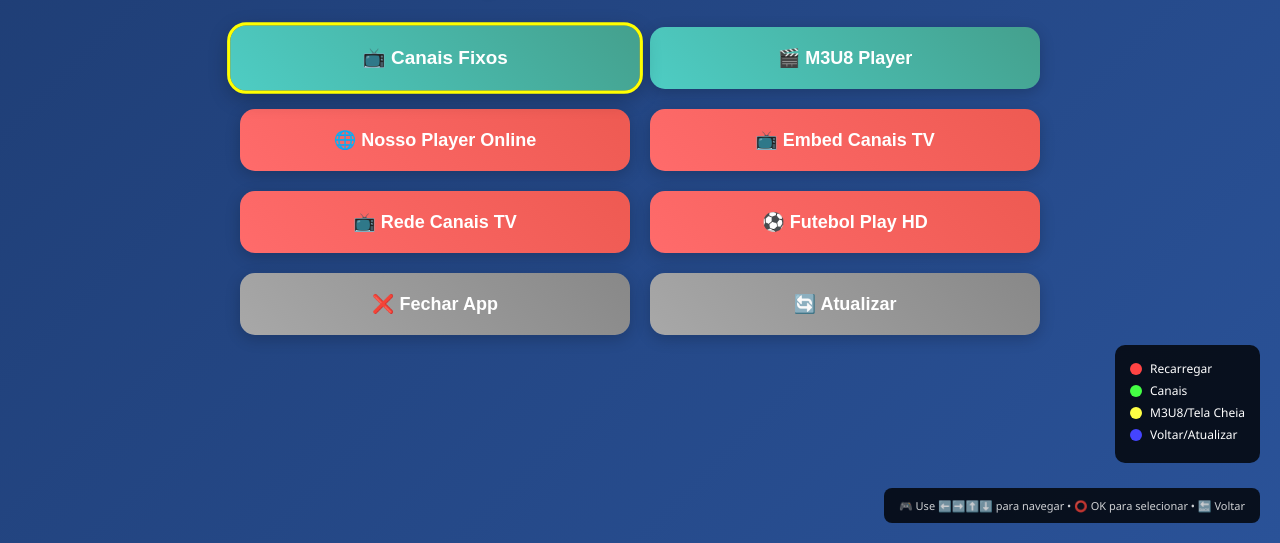
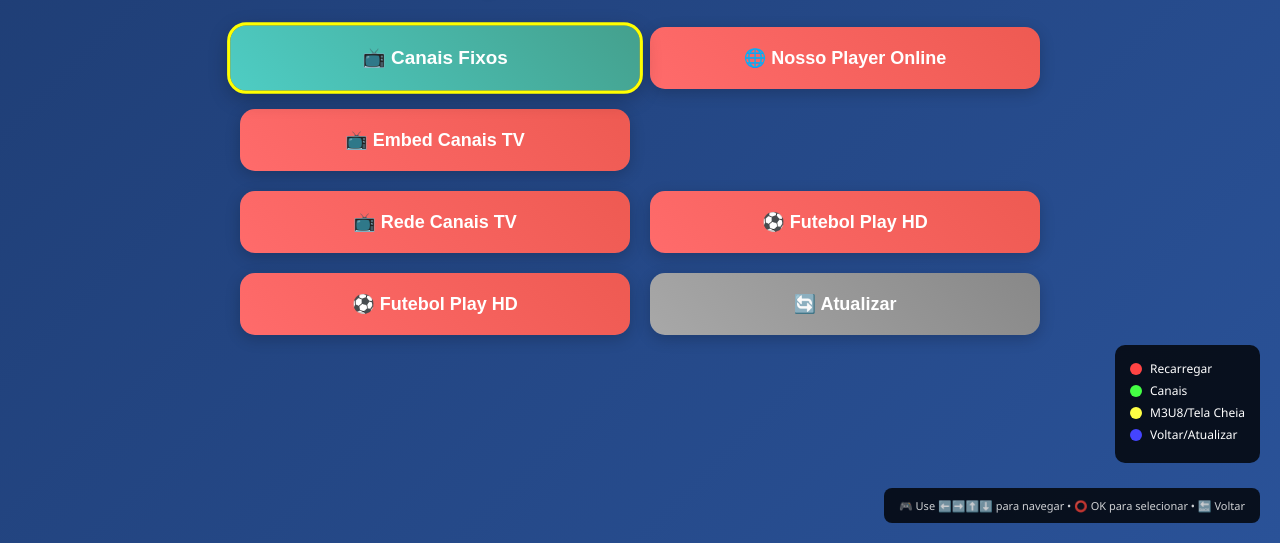
Before and after one commit to victorozzyy/m3uplayer-web, a plain HTML site: page index.html in a window 1280 px wide. Shown: the part 257-800 px from the top of the page. Drawn offline with Linux system fonts and the light colour scheme.

Commit message:
Update index.html

```diff
--- a/index.html
+++ b/index.html
@@ -14,9 +14,9 @@
     <div class="container" id="mainContainer">
         <h1>🎬 Player M3U8 - Tizen TV</h1>
 
-        <div class="button-container">
+       <div class="button-container">
             <button class="btn btn-m3u8 focusable" data-index="1" onclick="showChannelSelection()">📺 Canais Fixos</button>
-            <button class="btn btn-m3u8 focusable" data-index="2" onclick="window.location.href = 'm3u8.html'">🎬 M3U8 Player</button>
+
             <button class="btn btn-external focusable" data-index="3" onclick="loadExternalSite('https://nossoplayeronlinehd.blog/', '🌐 Nosso Player Online')">🌐 Nosso Player Online</button>
             <button class="btn btn-external focusable" data-index="4" onclick="loadExternalSite('https://embedcanaistv.com/', '📺 Embed Canais TV')">📺 Embed Canais TV</button>
         </div>
@@ -24,7 +24,7 @@
         <div class="button-container">
             <button class="btn btn-external focusable" data-index="5" onclick="loadExternalSite('https://redecanaistv.gd/', '📺 Rede Canais TV')">📺 Rede Canais TV</button>
             <button class="btn btn-external focusable" data-index="6" onclick="loadExternalSite('https://futebolplayhd.com/', '⚽ Futebol Play HD')">⚽ Futebol Play HD</button>
-            <button class="btn btn-hide focusable" data-index="7" onclick="closeTizenApp()">❌ Fechar App</button>
+            <button class="btn btn-external focusable" data-index="6" onclick="loadExternalSite('https://www.embedtv.net/', '⚽Embedtv/')">⚽ Futebol Play HD</button>
             <button class="btn btn-hide focusable" data-index="8" onclick="refreshApp()">🔄 Atualizar</button>
         </div>
     </div>
@@ -33,7 +33,7 @@
     <div class="external-site-container" id="externalSiteContainer">
         <div class="external-site-header">
             <div class="external-site-title" id="externalSiteTitle">Carregando...</div>
-            <div class="external-site-controls">
+            <div class="external-site-controls" id="externalSiteControls">
                 <button class="control-btn focusable" data-index="1" onclick="reloadExternalSite()">🔄 Recarregar</button>
                 <button class="control-btn focusable" data-index="2" onclick="goBackHome()">🏠 Voltar</button>
                 <button class="control-btn focusable" data-index="3" onclick="toggleFullscreenSite()">⛶ Tela Cheia</button>
```
